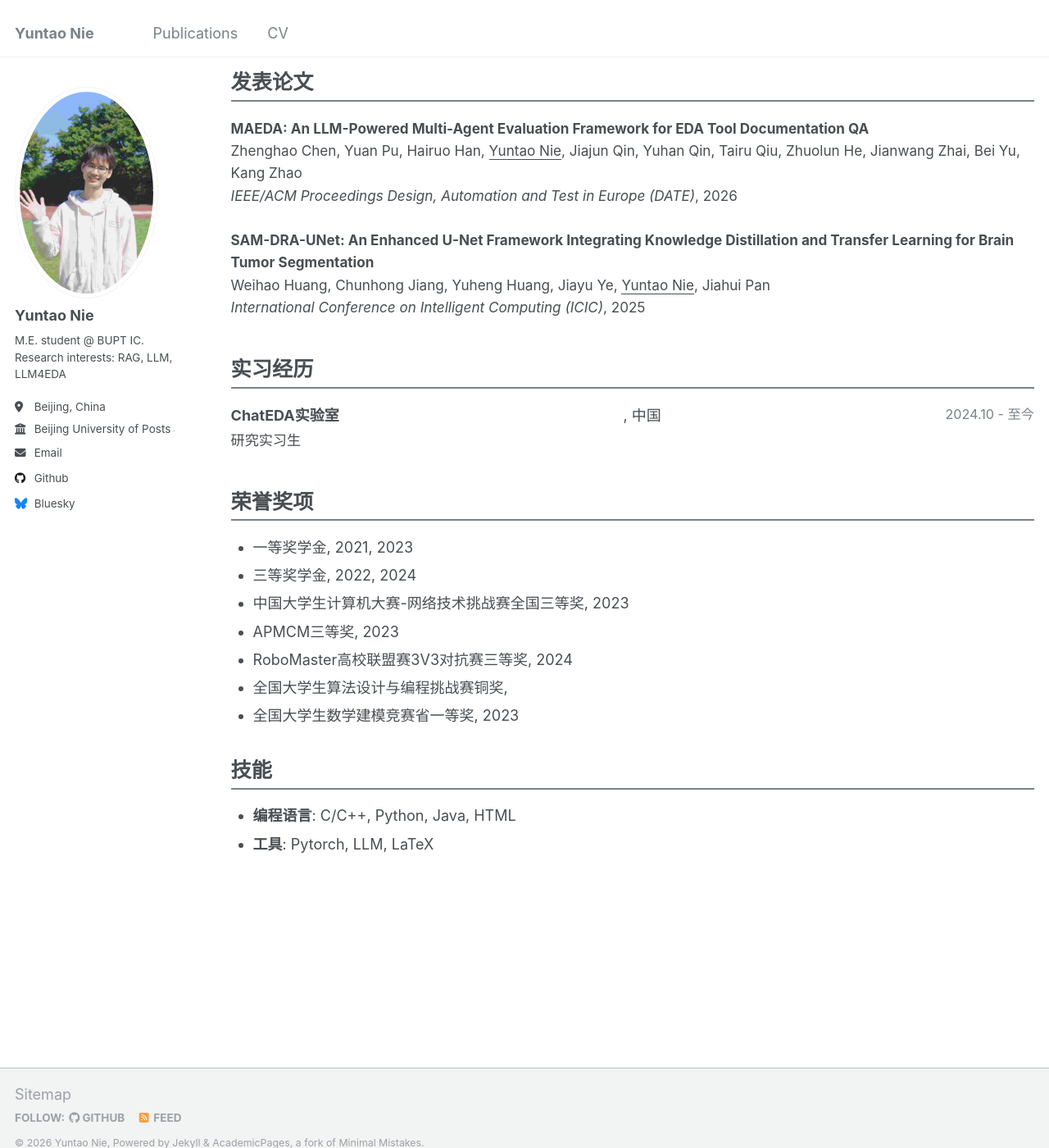
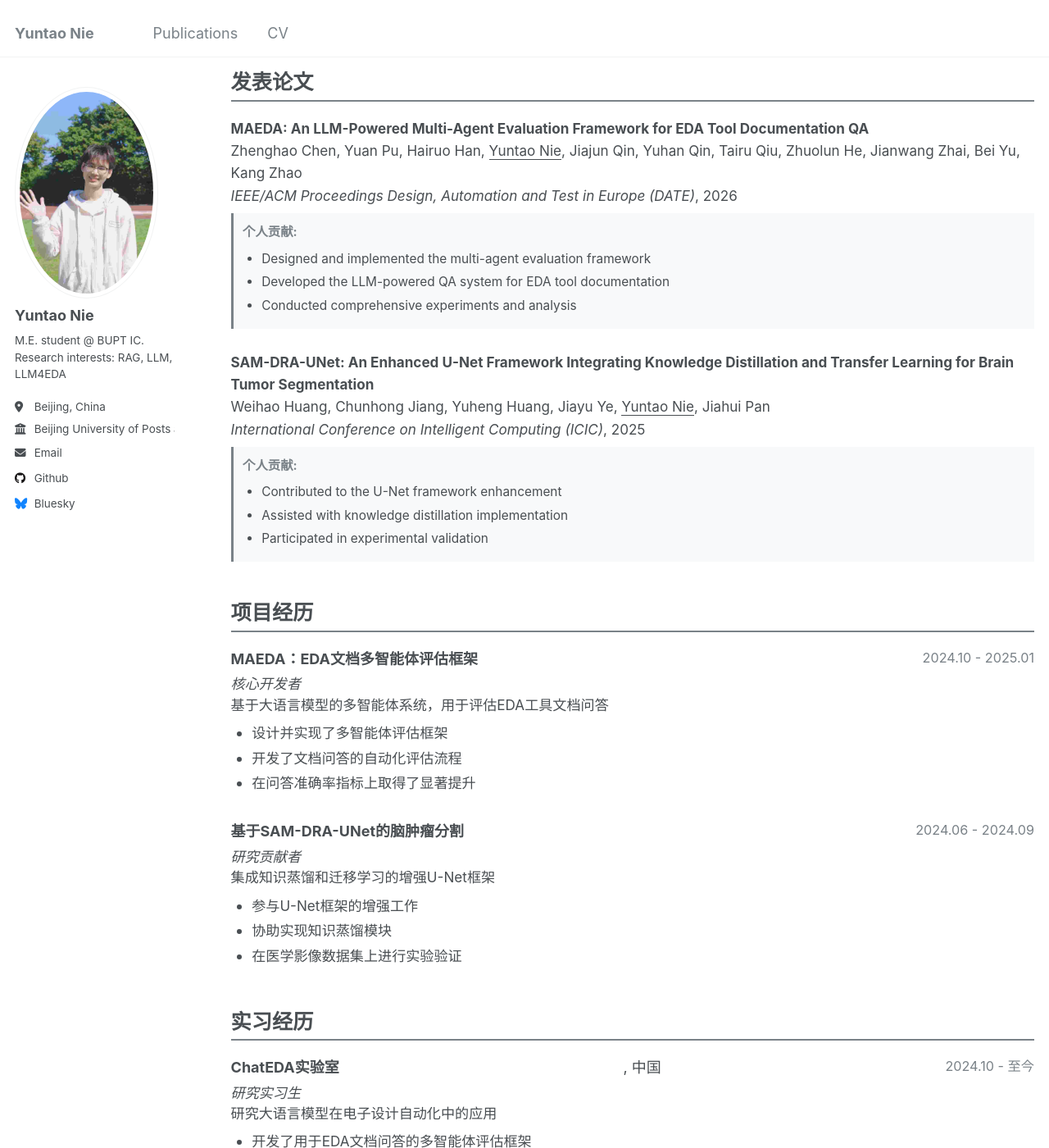
Before and after one commit to 1571859588/1571859588.github.io, a Jekyll site: the page built from _pages/cv-zh.md, in a window 1280 px wide and 1400 px high, scrolled down 749 px. Shown: the whole window at 82% size. Built offline with Jekyll 4.4.1, drawn with Linux system fonts in a browser that asks for light colours; some of the changed text lies outside the part shown.

Commit message:
update cv projects

```diff
--- a/_data/cv.yml
+++ b/_data/cv.yml
@@ -55,6 +55,13 @@ education:
       zh: "2021.9 - 2025.6"
 
 # Internships
+# Each internship can have:
+# - company: Company name (en/zh)
+# - location: Location (en/zh)
+# - position: Job title (en/zh)
+# - date: Time period (en/zh)
+# - description: Brief description (en/zh)
+# - responsibilities: List of responsibilities/projects worked on (en/zh)
 internships:
   - company:
       en: "ChatEDA Lab"
@@ -69,8 +76,69 @@ internships:
       en: "Oct. 2024 - Present"
       zh: "2024.10 - 至今"
     description:
-      en: ""
-      zh: ""
+      en: "Research on LLM applications in Electronic Design Automation"
+      zh: "研究大语言模型在电子设计自动化中的应用"
+    responsibilities:
+      en:
+        - "Developed multi-agent evaluation framework for EDA documentation QA"
+        - "Built LLM-powered question answering system for technical documentation"
+        - "Conducted experiments and analysis on RAG systems"
+      zh:
+        - "开发了用于EDA文档问答的多智能体评估框架"
+        - "构建了基于大语言模型的技术文档问答系统"
+        - "对RAG系统进行了实验和分析"
+
+# Projects
+# Each project can have:
+# - name: Project name (en/zh)
+# - date: Time period (en/zh)
+# - role: Your role in the project (en/zh)
+# - description: Brief description (en/zh)
+# - highlights: Key achievements or responsibilities (en/zh)
+projects:
+  - name:
+      en: "MAEDA: Multi-Agent Evaluation Framework for EDA Documentation"
+      zh: "MAEDA：EDA文档多智能体评估框架"
+    date:
+      en: "2024.10 - 2025.01"
+      zh: "2024.10 - 2025.01"
+    role:
+      en: "Core Developer"
+      zh: "核心开发者"
+    description:
+      en: "An LLM-powered multi-agent system for evaluating EDA tool documentation QA"
+      zh: "基于大语言模型的多智能体系统，用于评估EDA工具文档问答"
+    highlights:
+      en:
+        - "Designed and implemented the multi-agent evaluation framework"
+        - "Developed automated evaluation pipelines for documentation QA"
+        - "Achieved significant improvements in QA accuracy metrics"
+      zh:
+        - "设计并实现了多智能体评估框架"
+        - "开发了文档问答的自动化评估流程"
+        - "在问答准确率指标上取得了显著提升"
+
+  - name:
+      en: "Brain Tumor Segmentation with SAM-DRA-UNet"
+      zh: "基于SAM-DRA-UNet的脑肿瘤分割"
+    date:
+      en: "2024.06 - 2024.09"
+      zh: "2024.06 - 2024.09"
+    role:
+      en: "Research Contributor"
+      zh: "研究贡献者"
+    description:
+      en: "Enhanced U-Net framework integrating knowledge distillation and transfer learning"
+      zh: "集成知识蒸馏和迁移学习的增强U-Net框架"
+    highlights:
+      en:
+        - "Contributed to the U-Net framework enhancement"
+        - "Assisted with knowledge distillation implementation"
+        - "Participated in experimental validation on medical imaging datasets"
+      zh:
+        - "参与U-Net框架的增强工作"
+        - "协助实现知识蒸馏模块"
+        - "在医学影像数据集上进行实验验证"
 
 # Honors & Awards
 awards:
--- a/_pages/cv-zh.md
+++ b/_pages/cv-zh.md
@@ -52,6 +52,34 @@ author_profile: true
     <strong>{{ paper.title }}</strong><br>
     {{ paper.authors | join: ", " }}<br>
     <em>{{ paper.venue }}</em>, {{ paper.date | date: "%Y" }}
+    {% if paper.contribution %}
+    <div class="cv-contribution">
+      <strong>个人贡献:</strong>
+      {{ paper.contribution | markdownify }}
+    </div>
+    {% endif %}
+  </div>
+</div>
+{% endfor %}
+
+<h2 class="cv-section-title">项目经历</h2>
+
+{% for project in site.data.cv.projects %}
+<div class="cv-entry">
+  <div class="cv-entry-header">
+    <strong>{{ project.name.zh }}</strong>
+    <span class="cv-date">{{ project.date.zh }}</span>
+  </div>
+  <div class="cv-entry-content">
+    <em>{{ project.role.zh }}</em><br>
+    {{ project.description.zh }}
+    {% if project.highlights.zh %}
+    <ul class="cv-highlights">
+      {% for highlight in project.highlights.zh %}
+      <li>{{ highlight }}</li>
+      {% endfor %}
+    </ul>
+    {% endif %}
   </div>
 </div>
 {% endfor %}
@@ -65,7 +93,15 @@ author_profile: true
     <span class="cv-date">{{ intern.date.zh }}</span>
   </div>
   <div class="cv-entry-content">
-    {{ intern.position.zh }}{% if intern.description.zh %}<br>{{ intern.description.zh }}{% endif %}
+    <em>{{ intern.position.zh }}</em>
+    {% if intern.description.zh %}<br>{{ intern.description.zh }}{% endif %}
+    {% if intern.responsibilities.zh %}
+    <ul class="cv-highlights">
+      {% for resp in intern.responsibilities.zh %}
+      <li>{{ resp }}</li>
+      {% endfor %}
+    </ul>
+    {% endif %}
   </div>
 </div>
 {% endfor %}
--- a/_sass/_cv.scss
+++ b/_sass/_cv.scss
@@ -147,6 +147,41 @@
   }
 }
 
+.cv-contribution {
+  margin-top: 0.5em;
+  padding: 0.75em;
+  background-color: #f8f9fa;
+  border-left: 3px solid $primary-color;
+  font-size: 0.9em;
+
+  strong {
+    color: $primary-color;
+  }
+
+  ul {
+    margin: 0.5em 0 0 0;
+    padding-left: 1.5em;
+  }
+
+  li {
+    margin-bottom: 0.25em;
+  }
+
+  p {
+    margin: 0.25em 0;
+  }
+}
+
+.cv-highlights {
+  margin: 0.5em 0 0 0;
+  padding-left: 1.5em;
+
+  li {
+    margin-bottom: 0.3em;
+    line-height: 1.5;
+  }
+}
+
 /* Print Styles for PDF Generation */
 @media print {
   /* Hide non-essential elements */
```
Also changed, not shown: _pages/cv.md (+37 -1 lines).
